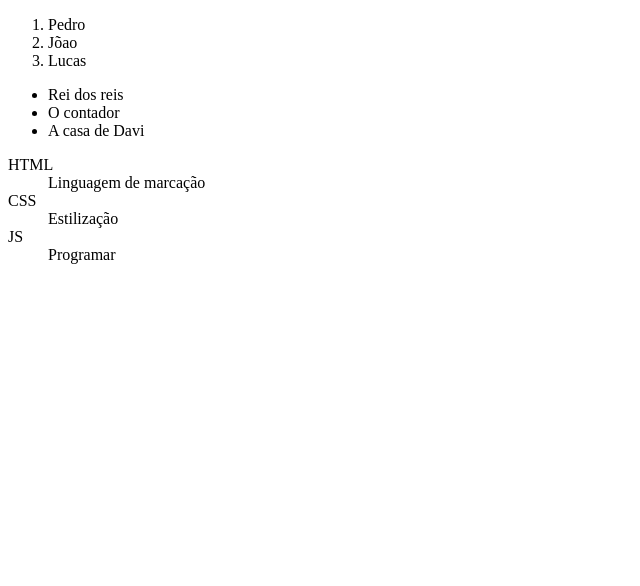
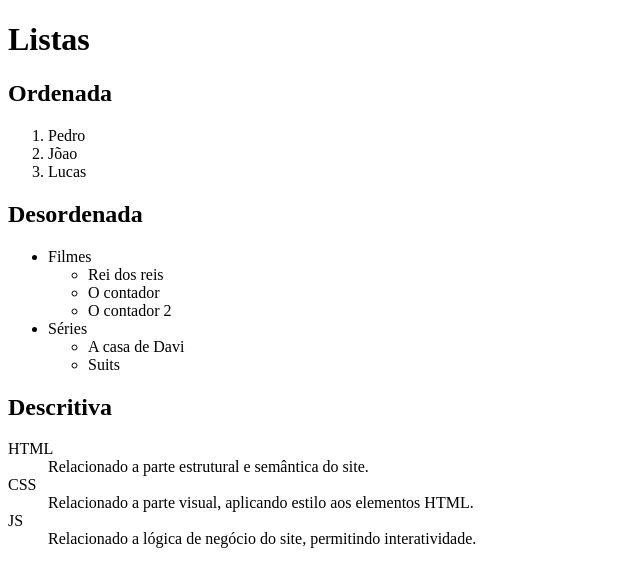
Before and after one commit to KauanFuza/FIC-WEB-MATERIAL, a plain HTML site: page Aula 8 - HTML/exercicio 1/exercicio.html in a window 1280 px wide. Shown: the whole page, without its empty margins (0-640 px from the left). Drawn offline with Linux system fonts and the light colour scheme.

Commit message:
Update exercicio.html

```diff
--- a/Aula 8 - HTML/exercicio 1/exercicio.html
+++ b/Aula 8 - HTML/exercicio 1/exercicio.html
@@ -2,26 +2,44 @@
 <html>
     <head>
         <meta charset="UTF-8">
-        <title></title>
+        <title>Exercise 1</title>
     </head>
     <body>
+        <h1>Listas</h1>
+
+        <h2>Ordenada</h2>
         <ol>
             <li>Pedro</li>
             <li>Jõao</li>
             <li>Lucas</li>
         </ol>
+
+        <h2>Desordenada</h2>
         <ul>
-            <li>Rei dos reis</li>
-            <li>O contador</li>
-            <li>A casa de Davi</li>
+            <li>Filmes
+            <ul>
+                <li>Rei dos reis</li>
+                <li>O contador</li>
+                <li>O contador 2</li>
+
+            </ul>
+        </li>
+        <li>Séries
+            <ul>
+                <li>A casa de Davi</li>
+                <li>Suits</li>
+            </ul>
+        </li>
         </ul>
+
+        <h2>Descritiva</h2>
         <dl>
             <dt>HTML</dt>
-            <dd>Linguagem de marcação</dd>
+            <dd>Relacionado a parte estrutural e semântica do site.</dd>
             <dt>CSS</dt>
-            <dd>Estilização</dd>
+            <dd>Relacionado a parte visual, aplicando estilo aos elementos HTML.</dd>
             <dt>JS</dt>
-            <dd>Programar</dd>
+            <dd>Relacionado a lógica de negócio do site, permitindo interatividade.</dd>
         </dl>
     </body>
 </html>
```
